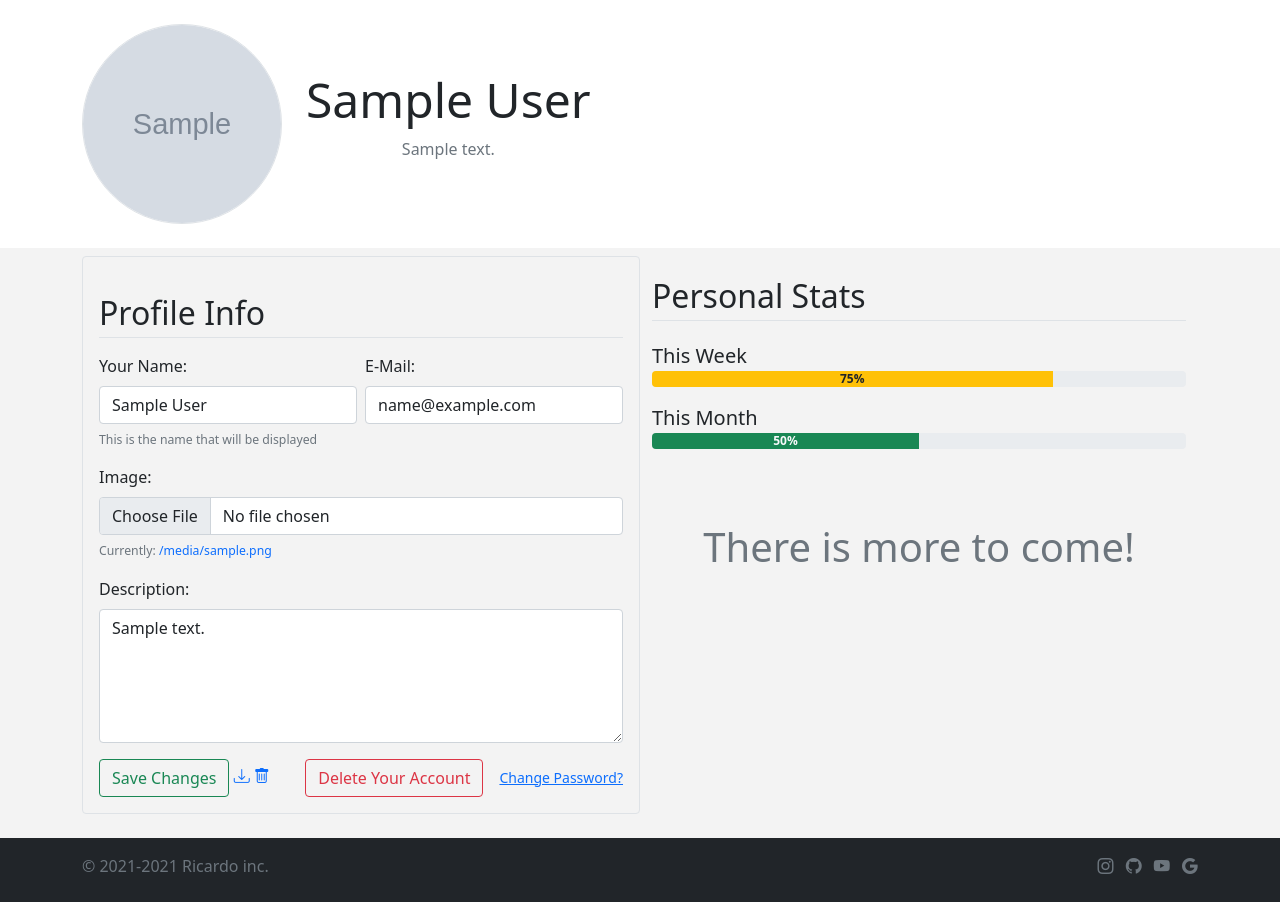
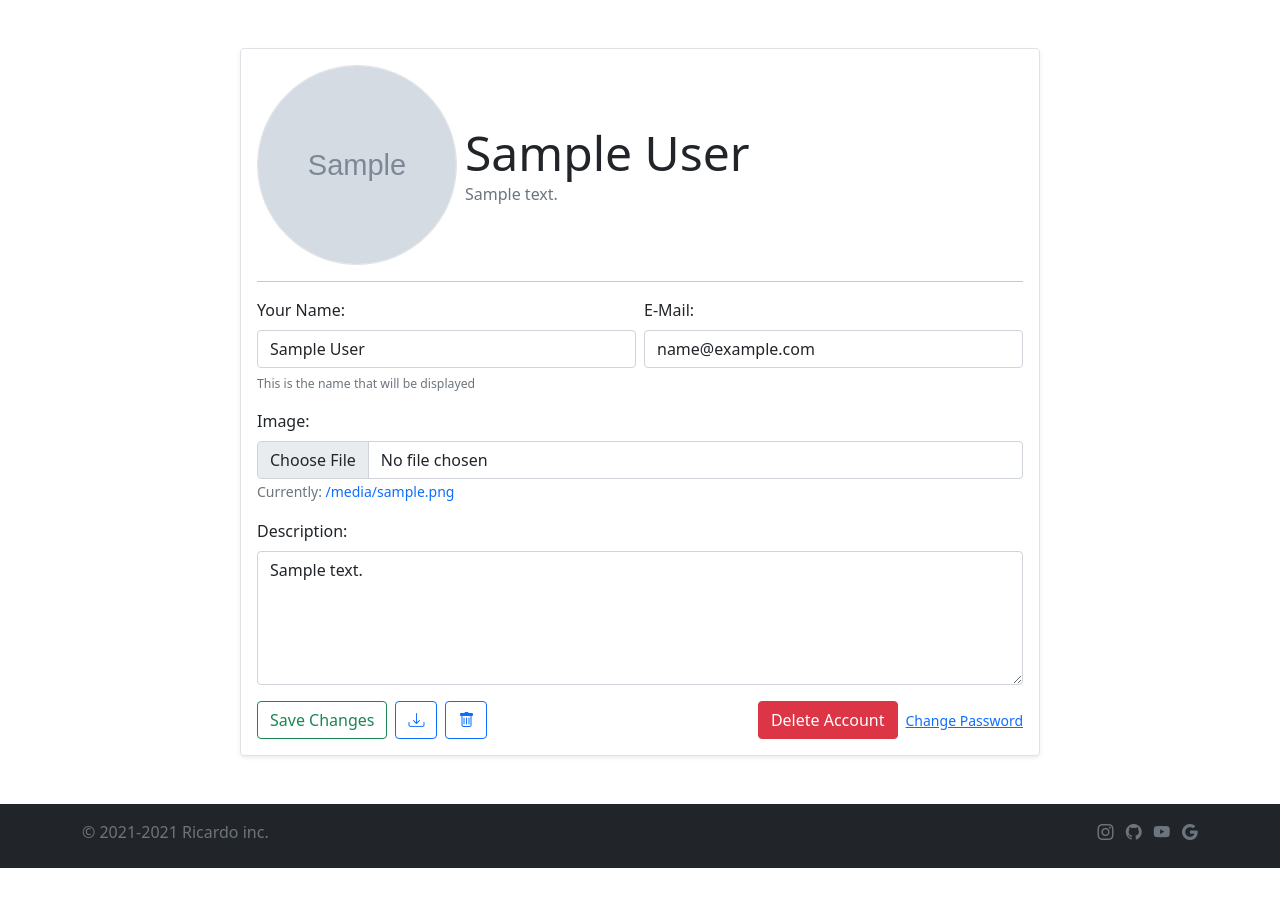
Before and after one commit to Malmosmo/Liquity, a Django app: page /profile/1/ in a window 1280 px wide. Shown: the part 64-966 px from the top of the page. After the commit the page ends 932 px from the top, so only its background shows below. Run offline with Django 3.2, Linux system fonts and the light colour scheme; a user stored in the database is signed in; tables that the repository leaves empty hold one stand-in row (values such as "Sample post"); grey boxes marked "Sample" are stand-in pictures; some libraries are stand-ins or nearby versions.

Commit message:
profile changes

```diff
--- a/assets/css/main.css
+++ b/assets/css/main.css
@@ -68,7 +68,7 @@ login.html / register.html / password_change.html
 */
 
 .user-box {
-    width: 350px;
+    width: 400px;
     height: fit-content;
     margin-top: 5rem;
     margin-bottom: 5rem;
--- a/users/templates/users/profile.html
+++ b/users/templates/users/profile.html
@@ -1,48 +1,22 @@
 {% extends 'main.html' %} {% block content %} {% load widget_tweaks %} {% load lq_filters %}
 
-<!-- Content Header -->
-<div class="container">
-    <div class="row m-0">
-        <div class="p-0 py-4">
-            <div class="row m-0">
-                <div class="col-12 p-0">
-                    <div class="d-flex justify-content-center justify-content-md-start fw-lighter fs-2">
-                        <!-- Profile Header -->
-                        <div class="d-flex flex-column flex-md-row">
-
-                            <!-- Image Profile -->
-                            <img width="200" height="200" class="image rounded-circle border mx-auto" src="{{ user.profile.image.url }}" alt="">
-
-                            <div class="vertical-center flex-grow-1">
-                                <div class="mx-4 fs-6">
-                                    <div class="mb-3 m-md-0">
-                                        <h1 class="display-5 text-center text-md-start">{{ user.profile.name }}</h1>
-                                    </div>
-
-                                    <p class="text-center text-secondary">{{ user.profile.description }}</p>
+<div class="container rounded border shadow-sm my-5 p-3" style="max-width: 800px;">
+    <!-- Header -->
+    <div class="d-flex flex-column flex-md-row justify-content-center justify-content-md-start align-items-center">
+        <img width="200" height="200" class="image rounded-circle border" src="{{ user.profile.image.url }}" alt="">
+        <div class="d-flex flex-column justify-content-center ms-2">
+            <span class="display-5">{{ user.profile.name }}</span>
+            <span class="text-center text-md-start text-secondary">{{ user.profile.description }}</span>
         </div>
     </div>
-                        </div>
-                    </div>
-                </div>
-            </div>
-        </div>
-    </div>
-</div>
+    <hr>
+    <!-- Info -->
+    <form action="#" method="POST" enctype="multipart/form-data">
+        {% csrf_token %}
 
-<div class="content flex-grow-1">
-    <div class="container my-2">
-        <div class="row m-0 mb-4">
-            <div class="col-12 col-md-6 m-0 border rounded p-3">
-                <div class="my-3 fw-lighter fs-2 border-bottom">
-                    Profile Info
-                </div>
-
-                <form method="POST" enctype="multipart/form-data">
-
-                    {% csrf_token %}
-                    <div class="row m-0 mb-3">
-                        <div class="col p-0 pe-1">
+        <!-- Name and E-Mail -->
+        <div class="row m-0 mb-3" style="max-width: 800px;">
+            <div class="col-12 col-md-6 p-0 pe-md-1">
                 {{ profile_form.name.erros }}
                 <label for="{{ profile_form.name.id_for_label }}" class="form-label">Your Name:</label>
                 {{ profile_form.name|add_class:'form-control' }}
@@ -51,85 +25,50 @@
                 </div>
             </div>
 
-                        <div class="col p-0 ps-1">
-                            {{ user_form.email.erros }}
+            <div class="col-12 col-md-6 p-0 ps-md-1">
                 <label for="{{ user_form.email.id_for_label }}" class="form-label">E-Mail:</label>
-                            {{ user_form.email|add_class:'form-control' }}
+                {% render_field user_form.email class="form-control" %}
             </div>
         </div>
 
+        <!-- Image -->
         <div class="form-group mb-3">
-                        {{ profile_form.image.erros }}
             <label for="{{ profile_form.image.id_for_label }}" class="form-label">Image:</label>
-
             <input type="file" name="image" accept="image/*" class="form-control clearablefileinput form-control-file" id="id_image">
 
-                        <div id="help" class="form-text">
-                            <small>
+            <small id="help" class="form-text">
                 Currently: <a href="{{ user.profile.image.url }}" class="link">
                     {{ user.profile.image.url}}
                 </a>
             </small>
         </div>
-                    </div>
 
+        <!-- Description -->
         <div class="form-group mb-3">
             {{ profile_form.description.erros }}
             <label for="{{ profile_form.description.id_for_label }}" class="form-label">Description:</label>
 
-                        {{ profile_form.description|add_class:'form-control' }}
+            {{ profile_form.description|add_class:'form-control lq-area' }}
         </div>
 
-                    <div class="form-group d-inline">
+        <!-- Buttons -->
+        <div class="form-group d-flex flex-column flex-md-row justify-content-between">
+            <div class="d-flex mb-3 mb-md-0">
                 <button class="btn btn-outline-success" type="submit">Save Changes</button>
+                <a href="{% url 'api-all' %}" class="btn btn-outline-primary ms-auto ms-md-2" download="{% autoescape on %}{{ user.profile.name|download }}{% endautoescape %}.json"><i class="bi bi-download"></i></a>
+                <a href="#" class="btn btn-outline-primary ms-2"><i class="bi bi-trash"></i></a>
             </div>
 
-                    <small class="text-muted float-end mt-2"><a href="{% url 'change_password' %}">Change Password?</a></small>
-
-                    <a class="btn btn-outline-danger me-3 float-end" data-bs-toggle="modal" data-bs-target="#deleteProfileModal">Delete Your Account</a>
+            <div class="d-flex align-items-center">
+                <a href="#" class="btn btn-danger" data-bs-toggle="modal" data-bs-target="#deleteProfileModal">Delete Account</a>
 
                 <!-- Modal Delete Account-->
                 {% include "users/profile/delete.html" %}
 
-                    <a href="{% url 'api-all' %}" download="{% autoescape on %}{{ user.profile.name|download }}{% endautoescape %}.json"><i class="bi bi-download"></i></a>
-                    <a href="#"><i class="bi bi-trash"></i></a>
+                <small class="ms-auto ms-md-2 text-center"><a href="{% url 'change_password' %}">Change Password</a></small>
+            </div>
+        </div>
     </form>
 </div>
 
-            <!-- 2nd Column -->
-            <div class="col-12 col-md-6 m-0">
-                <div class="my-3 fw-lighter fs-2 border-bottom">
-                    Personal Stats
-                </div>
-
-                <div class="py-1">
-                    <span class="fs-5 fw-lighter">This Week</span>
-
-                    <div class="progress mb-3">
-                        <div class="progress-bar bg-warning" role="progressbar" style="width: 75%" aria-valuenow="75" aria-valuemin="0" aria-valuemax="100">
-                            <span class="text-dark fw-bolder">
-                                75%
-                            </span>
-                        </div>
-                    </div>
-
-                    <span class="fs-5 fw-lighter">This Month</span>
-
-                    <div class="progress mb-3">
-                        <div class="progress-bar bg-success" role="progressbar" style="width: 50%" aria-valuenow="50" aria-valuemin="0" aria-valuemax="100">
-                            <span class="text-light fw-bolder">
-                                50%
-                            </span>
-                        </div>
-                    </div>
-                </div>
-
-                <!-- TODO -->
-                <div class="py-5 text-center text-secondary fs-1">
-                    There is more to come!
-                </div>
-            </div>
-        </div>
-    </div>
-</div>
 {% endblock %}
--- a/users/templates/users/register.html
+++ b/users/templates/users/register.html
@@ -1,7 +1,7 @@
 {% extends 'main.html' %} {% block content %}
 
 <div class="content flex-grow-1 d-flex justify-content-center">
-    <form class="user-box bg-body border rounded p-4 shadow-sm" method="POST" style="width: 400px;">
+    <form class="user-box bg-body border rounded p-4 shadow-sm" method="POST">
         <!-- Title -->
         <div class="text-center fw-lighter fs-3">
             Register
```
Also changed, not shown: app/templates/app/overview.html (+1 -7 lines), users/templates/users/__profile.html (added, +135 -0 lines), assets/images/favicon.ico. Lines whose indentation alone changed are shown as unchanged.
